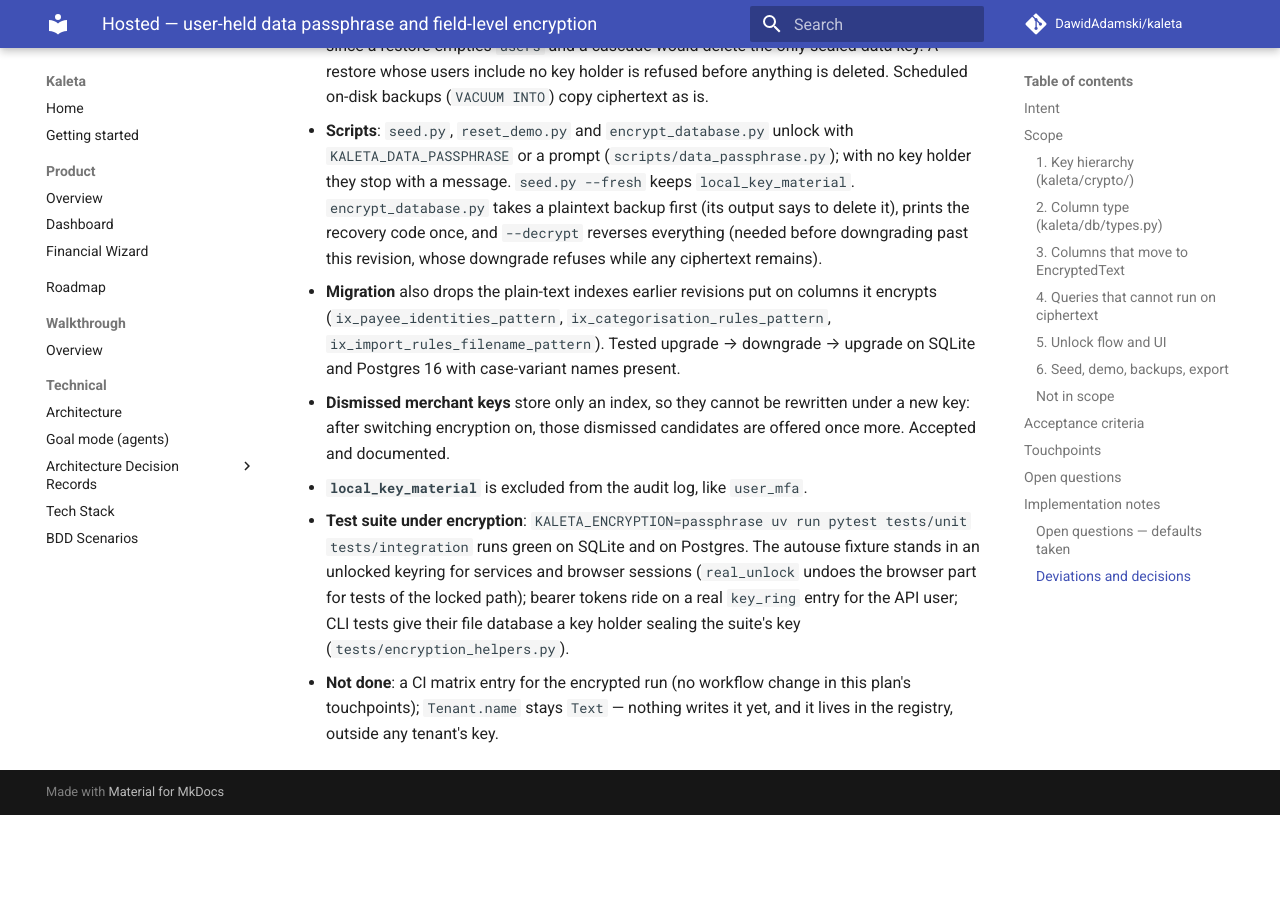
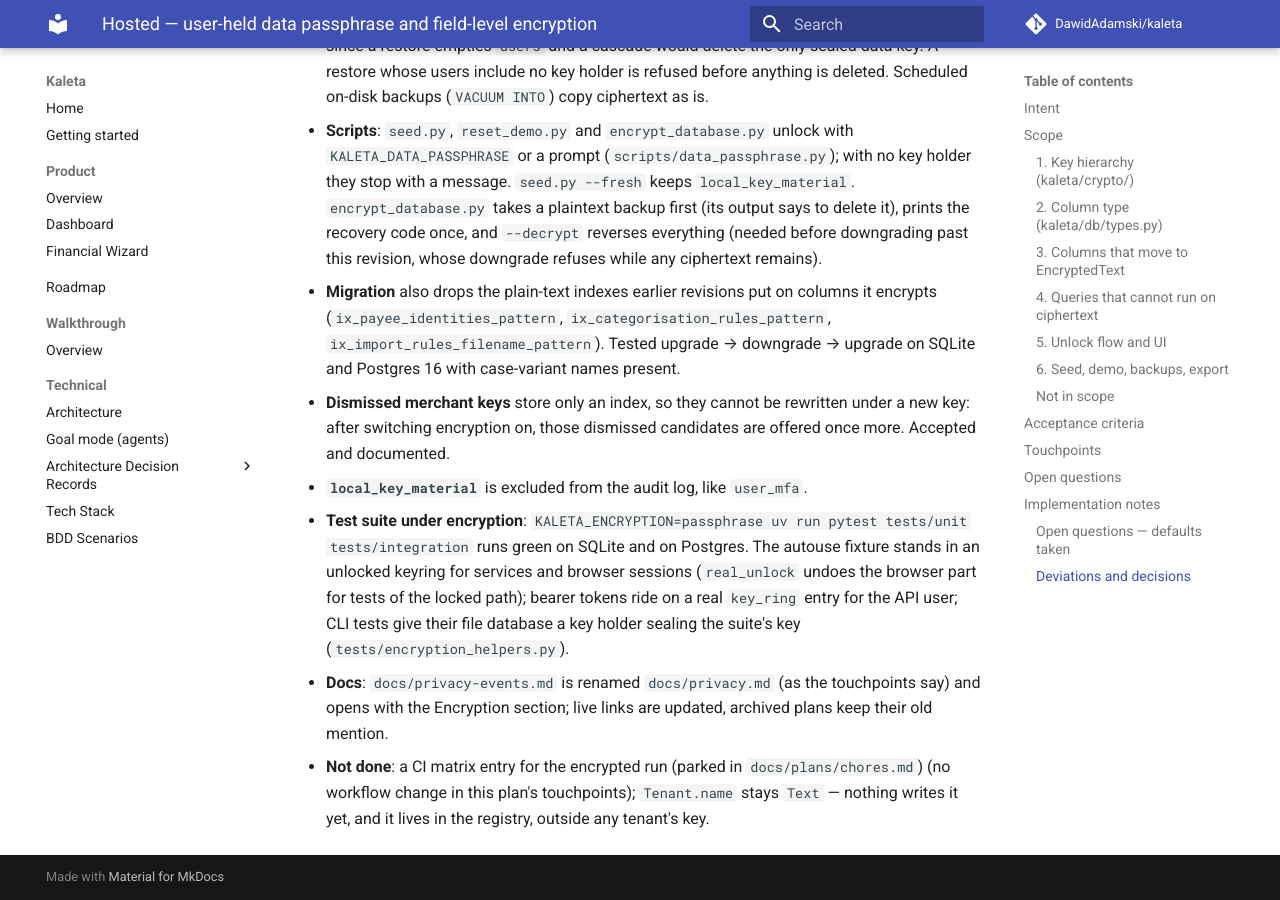
Before and after one commit to DawidAdamski/kaleta, an MkDocs documentation site: the page built from docs/plans/hosted-field-encryption.md, in a window 1280 px wide and 900 px high, scrolled down 8511 px. Built offline with MkDocs 1.6.1 and Material for MkDocs 9.7.7, drawn with Linux system fonts in a browser that asks for light colours; comment, search, counter and statistics services are not loaded; before the commit the page ends 9326 px from its top, so only the background shows below that.

Commit message:
docs(plans): note the privacy.md rename; park the encrypted CI run as a chore
Co-Authored-By: Claude Opus 5.5 <noreply@anthropic.com>
Claude-Session: https://claude.ai/code/session_01G13kNHdWULrLSsKUgiuQjH

```diff
--- a/docs/plans/hosted-field-encryption.md
+++ b/docs/plans/hosted-field-encryption.md
@@ -368,6 +368,10 @@ no user text by design), `ApiToken.label` (operator-visible on purpose
   path); bearer tokens ride on a real `key_ring` entry for the API user;
   CLI tests give their file database a key holder sealing the suite's key
   (`tests/encryption_helpers.py`).
-- **Not done**: a CI matrix entry for the encrypted run (no workflow change in
+- **Docs**: `docs/privacy-events.md` is renamed `docs/privacy.md` (as the
+  touchpoints say) and opens with the Encryption section; live links are
+  updated, archived plans keep their old mention.
+- **Not done**: a CI matrix entry for the encrypted run (parked in
+  `docs/plans/chores.md`) (no workflow change in
   this plan's touchpoints); `Tenant.name` stays `Text` — nothing writes it
   yet, and it lives in the registry, outside any tenant's key.
```
Also changed, not shown: docs/plans/chores.md (+5 -0 lines).
